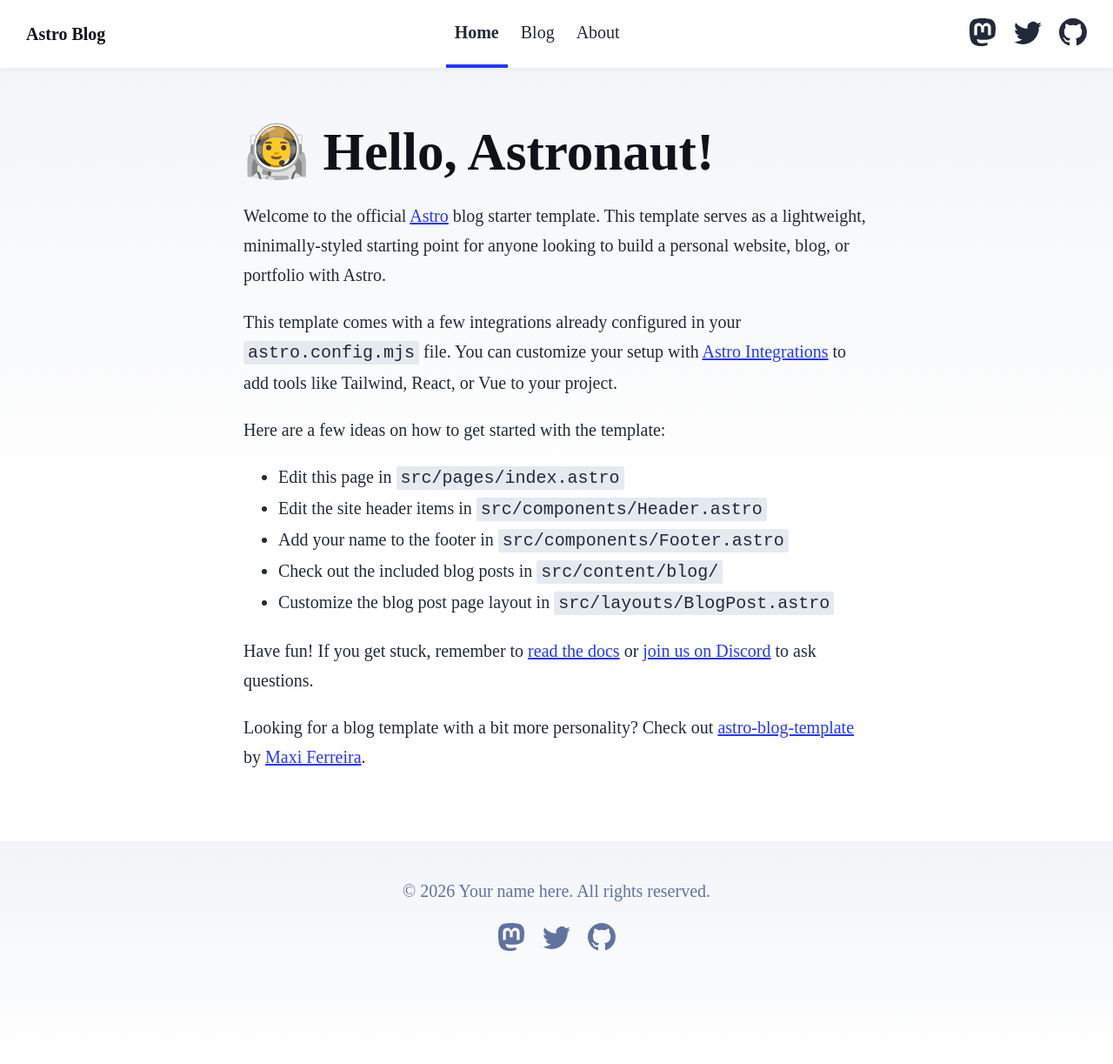
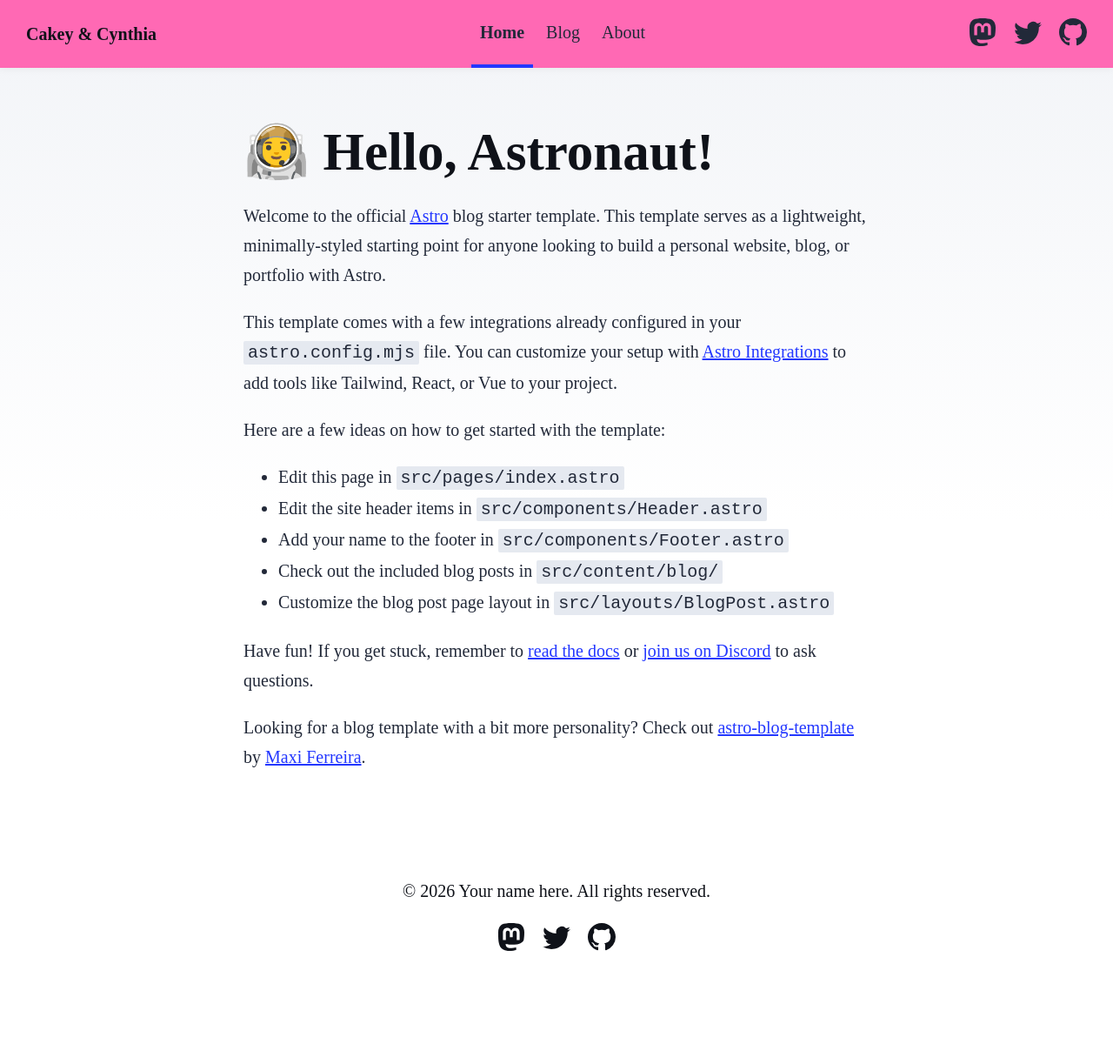
Before and after one commit to ChummyCake/hydrangea, an Astro site: page / in a window 1280 px wide. Shown: the whole page at 87% size. Built offline with nearby package versions, Linux system fonts and the light colour scheme; Astro itself is replaced by a stand-in of ours.

Commit message:
Slight init changes

```diff
--- a/src/components/Footer.astro
+++ b/src/components/Footer.astro
@@ -49,8 +49,8 @@ const today = new Date();
 <style>
 	footer {
 		padding: 2em 1em 6em 1em;
-		background: linear-gradient(var(--gray-gradient)) no-repeat;
-		color: rgb(var(--gray));
+		background: linear-gradient(skyblue) no-repeat;
+		color: rgb(var(--black));
 		text-align: center;
 	}
 	.social-links {
@@ -61,9 +61,9 @@ const today = new Date();
 	}
 	.social-links a {
 		text-decoration: none;
-		color: rgb(var(--gray));
+		color: rgb(var(--black));
 	}
 	.social-links a:hover {
-		color: rgb(var(--gray-dark));
+		color: white;
 	}
 </style>
--- a/src/components/Header.astro
+++ b/src/components/Header.astro
@@ -48,7 +48,7 @@ import HeaderLink from './HeaderLink.astro';
 	header {
 		margin: 0;
 		padding: 0 1em;
-		background: white;
+		background: hotpink;
 		box-shadow: 0 2px 8px rgba(var(--black), 5%);
 	}
 	h2 {
@@ -79,6 +79,9 @@ import HeaderLink from './HeaderLink.astro';
 	.social-links a {
 		display: flex;
 	}
+	.social-links a:hover {
+		color: white;
+	}
 	@media (max-width: 720px) {
 		.social-links {
 			display: none;
--- a/src/consts.ts
+++ b/src/consts.ts
@@ -1,5 +1,5 @@
 // Place any global data in this file.
 // You can import this data from anywhere in your site by using the `import` keyword.
 
-export const SITE_TITLE = 'Astro Blog';
-export const SITE_DESCRIPTION = 'Welcome to my website!';
+export const SITE_TITLE = 'Cakey & Cynthia';
+export const SITE_DESCRIPTION = 'Welcome to my journal!';
```
